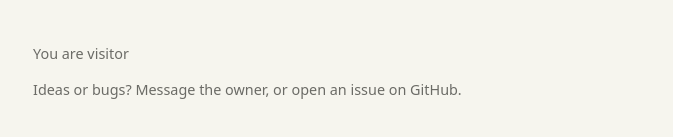
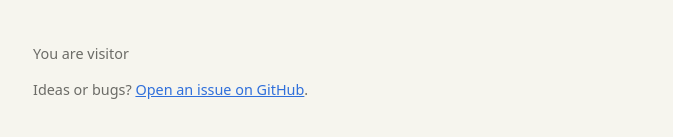
Before and after one commit to MiggsBoson/lab, a plain HTML site: page index.html in a window 1280 px wide. Shown: the part 2133-2270 px from the top of the page, without its empty margins (303-976 px from the left). Drawn offline with Linux system fonts and the light colour scheme; no server answers.

Commit message:
Keep the owner's name out of public files
Home page footer now links to the Issues tab; the admin page, server
comments and deploy workflow say "the owner".

Co-Authored-By: Claude Opus 5.5 <noreply@anthropic.com>

```diff
--- a/index.html
+++ b/index.html
@@ -234,7 +234,7 @@
 
     <footer>
       <p>You are visitor <span id="visitor" class="odometer" aria-live="off"></span></p>
-      Ideas or bugs? Message the owner, or open an issue on GitHub.
+      Ideas or bugs? <a href="https://github.com/MiggsBoson/lab/issues">Open an issue on GitHub</a>.
     </footer>
   </main>
 
--- a/server/src/index.js
+++ b/server/src/index.js
@@ -8,7 +8,7 @@
 //   chaos        stickers, spray paint, wear and tear, and the site's shared colours
 //   suggestions  ideas for the lab, with one vote per visitor
 //   events       surprises the server sets off every so often, for everyone at once
-//   usage        daily counts of what people use, for the owner's admin page
+//   usage        daily counts of what people use, for the admin page
 //   admin        the owner's reset and delete controls, locked by the ADMIN_KEY secret
 //
 // Everything lives in one Durable Object, "the lobby".  It handles one message at
```
Also changed, not shown: admin/index.html (+1 -1 lines), .github/workflows/deploy-server.yml.
